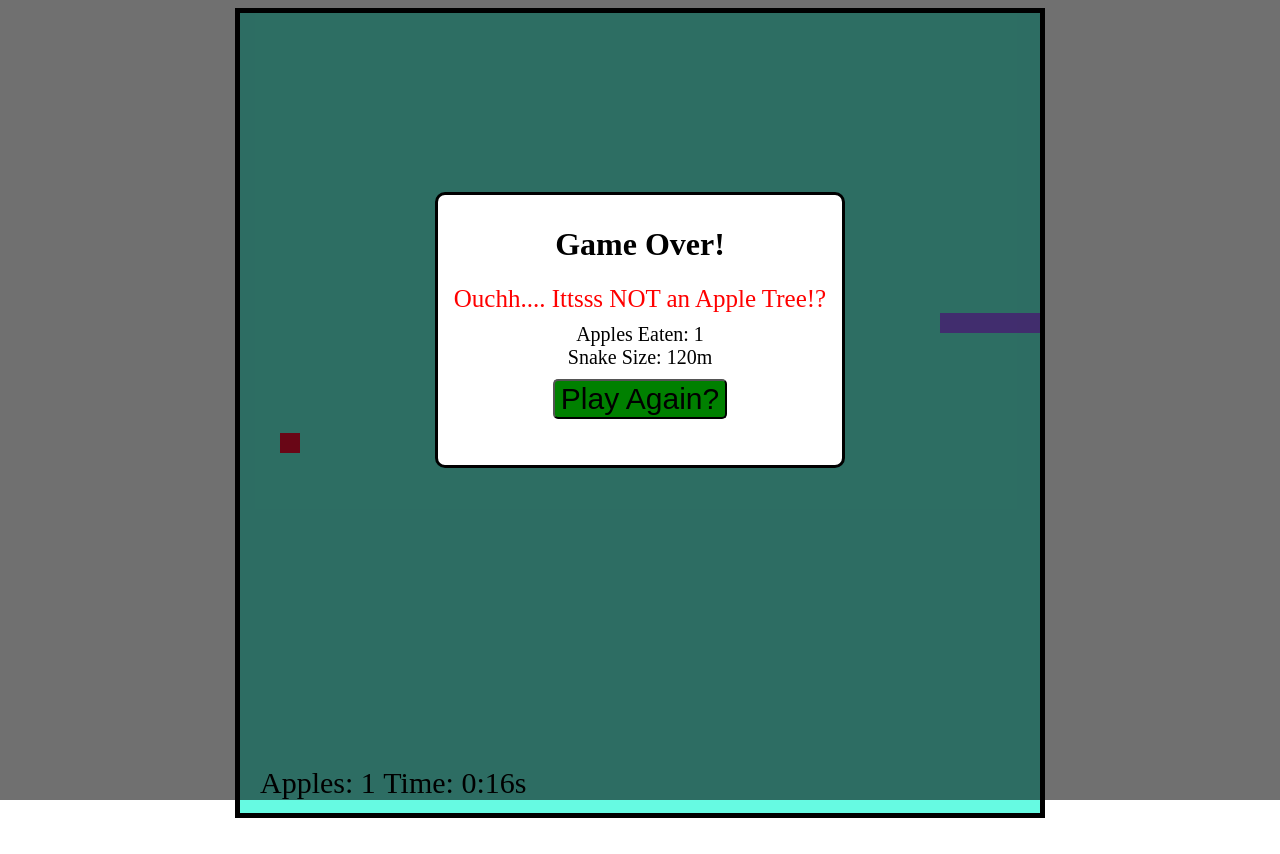
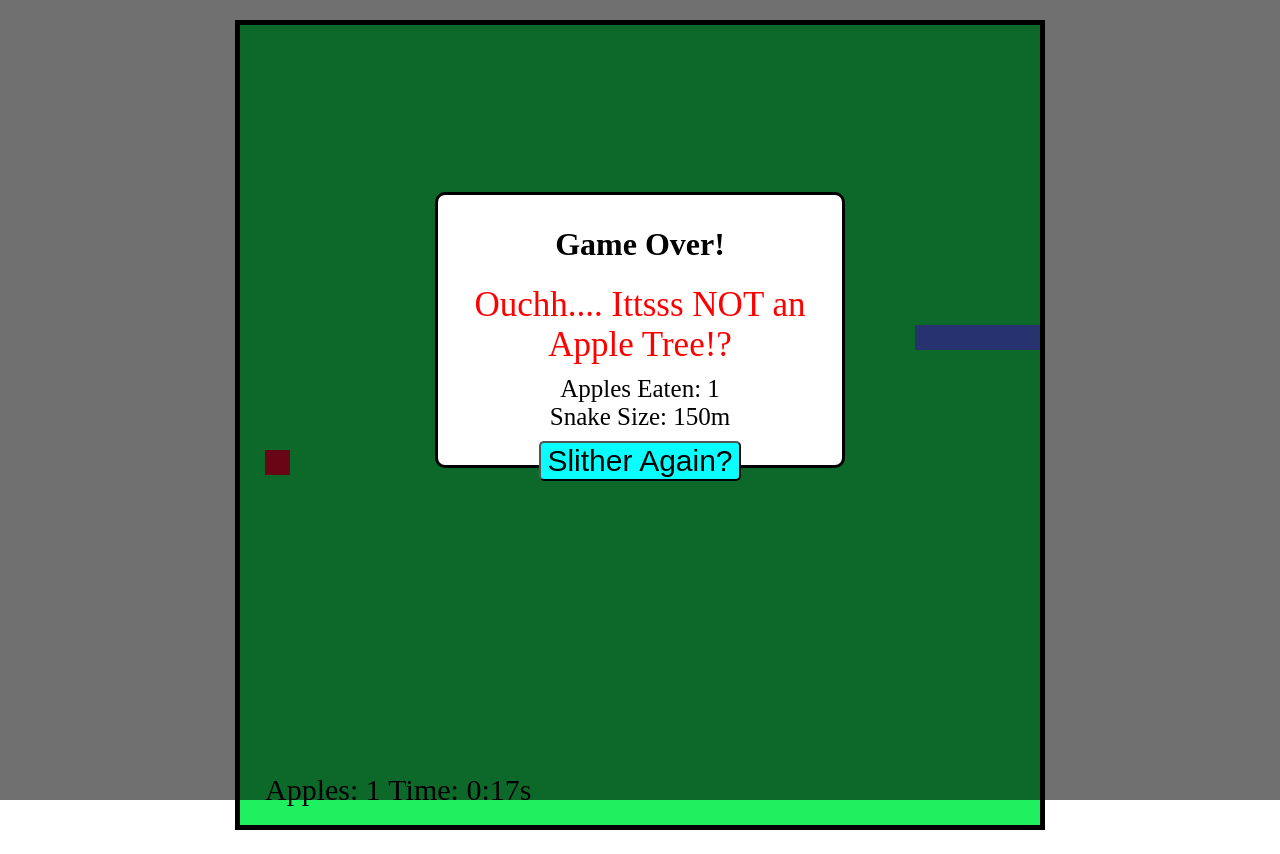
Before and after one commit to Fritzchips/Snake-Game, a plain HTML site: page index.html in a window 1280 px wide. Before the commit the page ends 830 px from the top, so only its background shows below. Drawn offline with Linux system fonts and the light colour scheme.

Commit message:
refactored and added README

```diff
--- a/index.css
+++ b/index.css
@@ -1,5 +1,6 @@
 body {
   text-align: center;
+  margin: 20px;
 }
 canvas {
   border: 5px solid black;
@@ -29,17 +30,17 @@ canvas {
   padding: 10px;
 }
 #death {
-  font-size: 25px;
+  font-size: 35px;
   color: red;
 }
 #stats {
   margin-top: 10px;
   margin-bottom: 10px;
-  font-size: 20px;
+  font-size: 25px;
 }
 
 button {
   font-size: 30px;
-  background-color: green;
+  background-color: rgb(9, 255, 255);
   border-radius: 5px;
 }
--- a/index.html
+++ b/index.html
@@ -15,7 +15,7 @@
         <h1>Game Over!</h1>
         <div id="death"></div>
         <div id="stats"></div>
-        <button>Play Again?</button>
+        <button>Slither Again?</button>
       </div>
     </div>
   </body>
--- a/index.js
+++ b/index.js
@@ -3,18 +3,18 @@ const c = canvas.getContext("2d");
 canvas.width = 800;
 canvas.height = 800;
 
-const dimension = 20;
+const itemSize = 25;
 class Item {
   constructor(x, y, color) {
     this.x = x;
     this.y = y;
-    this.dimension = dimension;
+    this.itemSize = itemSize;
     this.color = color;
   }
 
   draw() {
     c.fillStyle = this.color;
-    c.fillRect(this.x, this.y, this.dimension, this.dimension);
+    c.fillRect(this.x, this.y, this.itemSize, this.itemSize);
   }
 
   update() {
@@ -23,14 +23,25 @@ class Item {
 }
 const item = new Item();
 
-let timeTic = setInterval(countDown, 1000);
-const appendTimeValue = (seconds) => (seconds < 10 ? `0${seconds}` : seconds);
-let seconds = 15;
-function countDown() {
-  seconds--;
-  if (seconds === 0)
-    (gameState = "gameover"),
-      (causeOfDeath = "sSSsoooo tired...floating apples..?");
+const appleSpawnZones = [];
+for (
+  let cooridnates = itemSize;
+  cooridnates <= canvas.width - itemSize * 2;
+  cooridnates += itemSize
+) {
+  appleSpawnZones.push(cooridnates);
+}
+
+const snakeBody = [];
+const snakeColor = "#5975FB";
+for (let babySnake = 0; babySnake < 5; babySnake++) {
+  snakeBody.push(new Item(300 - babySnake * itemSize, 300, snakeColor));
+}
+
+const fruit = [];
+const appleColor = "#F00E33";
+for (let firstApple = 0; firstApple < 1; firstApple++) {
+  fruit.push(new Item(400, 300, appleColor));
 }
 
 let snakeMove = setInterval(snakeMovement, 100);
@@ -40,58 +51,32 @@ function snakeMovement() {
   switch (direction) {
     case "left":
       snakeBody.unshift(
-        new Item(snakeBody[0].x - dimension, snakeBody[0].y, snakeColor)
+        new Item(snakeBody[0].x - itemSize, snakeBody[0].y, snakeColor)
       );
-      snakeSpawnX = snakeBody[0].x - dimension;
-      snakeSpawnY = snakeBody[0].y;
       break;
     case "right":
       snakeBody.unshift(
-        new Item(snakeBody[0].x + dimension, snakeBody[0].y, snakeColor)
+        new Item(snakeBody[0].x + itemSize, snakeBody[0].y, snakeColor)
       );
-      snakeSpawnX = snakeBody[0].x + dimension;
-      snakeSpawnY = snakeBody[0].y;
       break;
     case "up":
       snakeBody.unshift(
-        new Item(snakeBody[0].x, snakeBody[0].y - dimension, snakeColor)
+        new Item(snakeBody[0].x, snakeBody[0].y - itemSize, snakeColor)
       );
-      snakeSpawnX = snakeBody[0].x;
-      snakeSpawnY = snakeBody[0].y - dimension;
       break;
     case "down":
       snakeBody.unshift(
-        new Item(snakeBody[0].x, snakeBody[0].y + dimension, snakeColor)
+        new Item(snakeBody[0].x, snakeBody[0].y + itemSize, snakeColor)
       );
-      snakeSpawnX = snakeBody[0].x;
-      snakeSpawnY = snakeBody[0].y + dimension;
+
       break;
   }
+  snakeSpawnX = snakeBody[snakeBody.length - 1].x;
+  snakeSpawnY = snakeBody[snakeBody.length - 1].y;
   snakeBody.pop();
 }
 
-const snakeBody = [];
-const snakeColor = "#9466FA";
-for (let babySnake = 0; babySnake < 5; babySnake++) {
-  snakeBody.push(new Item(300 - babySnake * dimension, 300, snakeColor));
-}
-
-const fruit = [];
-const appleColor = "#F00E33";
-for (let firstApple = 0; firstApple < 1; firstApple++) {
-  fruit.push(new Item(400, 300, appleColor));
-}
-
-const appleSpawnZones = [];
-for (
-  let cooridnates = 20;
-  cooridnates <= canvas.width - dimension * 2;
-  cooridnates += 20
-) {
-  appleSpawnZones.push(cooridnates);
-}
-
-onkeydown = changeDirection;
+document.onkeydown = changeDirection;
 function changeDirection(e) {
   switch (e.keyCode) {
     case 37:
@@ -161,7 +146,7 @@ function gameStateMaster() {
       clearInterval(timeTic);
       document.querySelector("#modal").style.display = "block";
       document.querySelector("#death").innerText = causeOfDeath;
-      let snakeSize = snakeBody.length * dimension;
+      let snakeSize = snakeBody.length * itemSize;
       document.querySelector("#stats").innerText = `Apples Eaten: ${score}
             Snake Size: ${snakeSize}m `;
       break;
@@ -170,25 +155,25 @@ function gameStateMaster() {
 
 let score = 0;
 let causeOfDeath;
-function collisionTest() {
+function collisionTest(snakeHeadX, snakeHeadY) {
   if (
-    snakeBody[0].x + dimension > canvas.width ||
-    snakeBody[0].x < 0 ||
-    snakeBody[0].y + dimension > canvas.height ||
-    snakeBody[0].y < 0
+    snakeHeadX + itemSize > canvas.width ||
+    snakeHeadX < 0 ||
+    snakeHeadY + itemSize > canvas.height ||
+    snakeHeadY < 0
   ) {
     gameState = "gameover";
     causeOfDeath = "Ouchh.... Ittsss NOT an Apple Tree!?";
   }
 
   if (
-    snakeBody[0].x + dimension > fruit[0].x &&
-    snakeBody[0].x < fruit[0].x + dimension &&
-    snakeBody[0].y < fruit[0].y + dimension &&
-    snakeBody[0].y + dimension > fruit[0].y
+    snakeHeadX + itemSize > fruit[0].x &&
+    snakeHeadX < fruit[0].x + itemSize &&
+    snakeHeadY < fruit[0].y + itemSize &&
+    snakeHeadY + itemSize > fruit[0].y
   ) {
     score++;
-    seconds += 3;
+    score > 20 ? (seconds += 2) : score > 10 ? (seconds += 3) : (seconds += 4);
     if (seconds >= 20) seconds = 20;
 
     snakeBody.push(new Item(snakeSpawnX, snakeSpawnY, snakeColor));
@@ -198,38 +183,42 @@ function collisionTest() {
   }
 
   for (let hit = 1; hit < snakeBody.length; hit++) {
-    if (
-      snakeBody[0].x === snakeBody[hit].x &&
-      snakeBody[0].y === snakeBody[hit].y
-    ) {
+    if (snakeHeadX === snakeBody[hit].x && snakeHeadY === snakeBody[hit].y) {
       gameState = "gameover";
       causeOfDeath = "Feeling dissszzy iss..that mE...";
     }
   }
 }
 
+let timeTic = setInterval(countDown, 1000);
+const appendTimeValue = (seconds) => (seconds < 10 ? `0${seconds}` : seconds);
+let seconds = 15;
+function countDown() {
+  seconds--;
+  if (seconds === 0) {
+    gameState = "gameover";
+    causeOfDeath = "sSSsoooo tired...floating apples..?";
+  }
+}
+
 function animate() {
   requestAnimationFrame(animate);
+
   c.clearRect(0, 0, canvas.width, canvas.height);
-  c.fillStyle = "#66FAE2";
+  c.fillStyle = "#1EF060";
   c.fillRect(0, 0, canvas.width, canvas.height);
 
-  for (let i = 0; i < snakeBody.length; i++) {
-    snakeBody[i].update();
-  }
-  for (let j = 0; j < fruit.length; j++) {
-    fruit[j].update();
-  }
+  for (let i = 0; i < snakeBody.length; i++) snakeBody[i].update();
 
-  collisionTest();
+  for (let j = 0; j < fruit.length; j++) fruit[j].update();
 
-  c.font = "30px Ariel";
-  c.fillStyle = "black";
-  c.textAlign = "left";
+  collisionTest(snakeBody[0].x, snakeBody[0].y);
+
+  (c.font = "30px Ariel"), (c.fillStyle = "black"), (c.textAlign = "left");
   c.fillText(
     `Apples: ${score} Time: 0:${appendTimeValue(seconds)}s`,
-    dimension,
-    canvas.height - dimension
+    itemSize,
+    canvas.height - itemSize
   );
 
   gameStateMaster();
```
Also changed, not shown: images/game.png (added), 1 other file.
